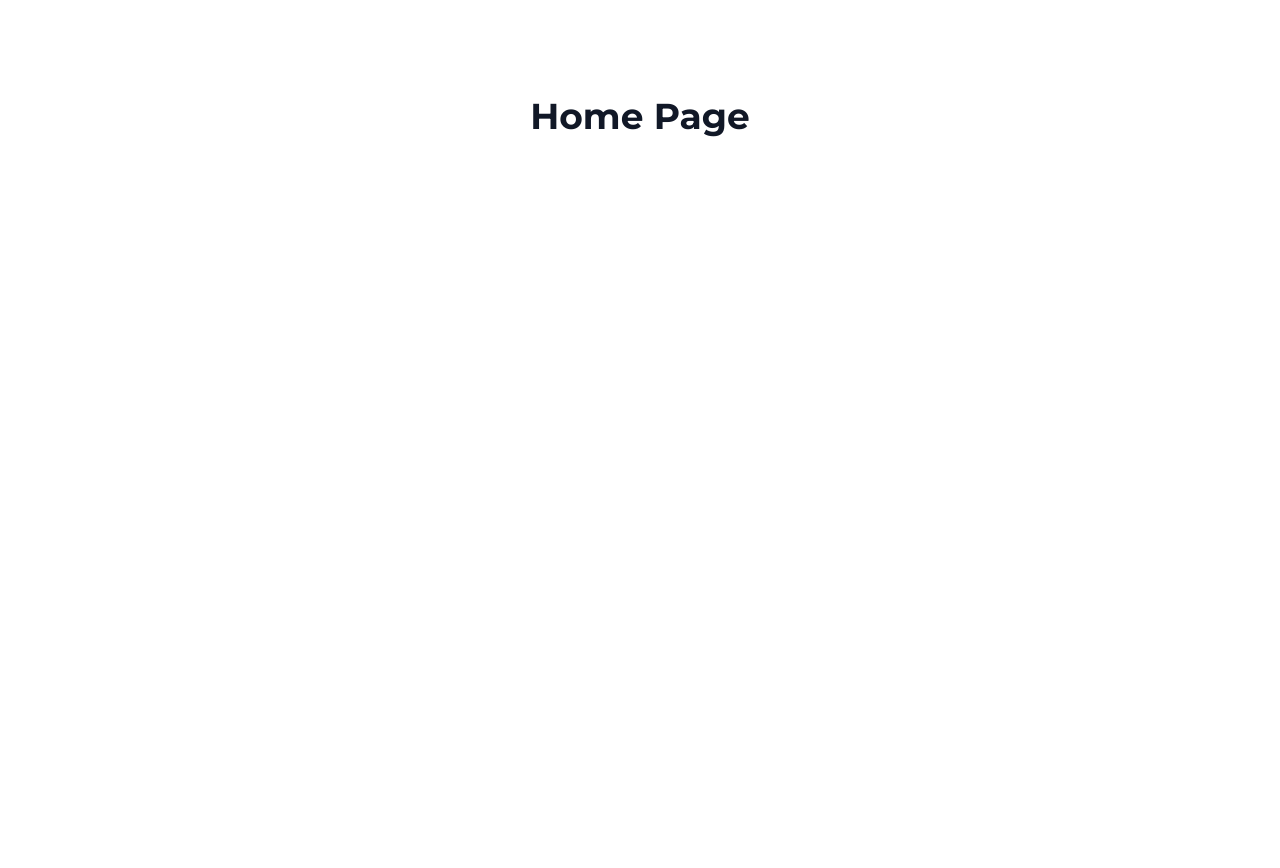
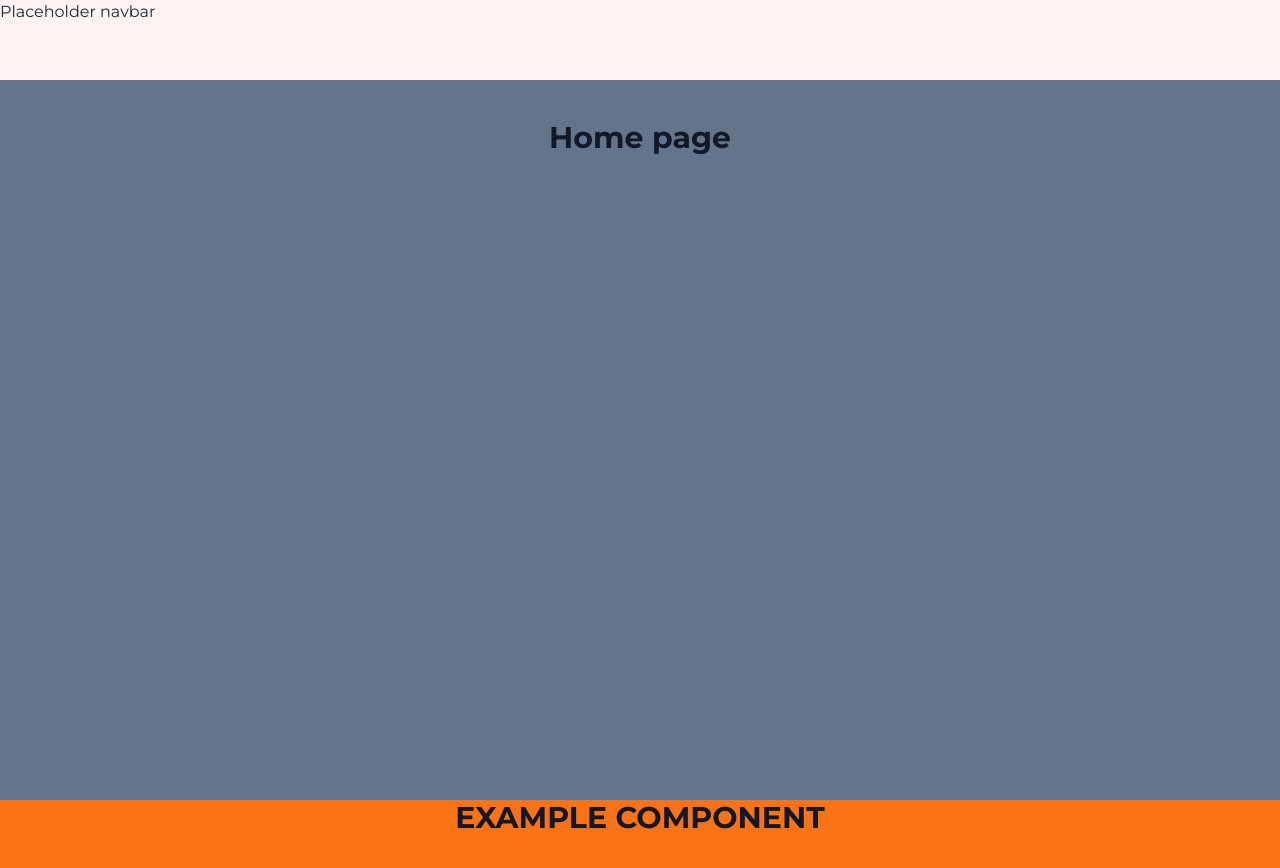
Before and after one commit to UoaWDCC/uads-member-app-v2, a React (Vite) app in the folder web/: page / in a window 1280 px wide. Shown: the top 868 px of the page. Before the commit the page ends 800 px from the top, so only its background shows below. Built offline with nearby package versions, Linux system fonts and the light colour scheme.

Commit message:
UADS-18 feat: add basic tailwind template

```diff
--- a/web/src/pages/Home.tsx
+++ b/web/src/pages/Home.tsx
@@ -1,10 +1,32 @@
 export default function Home() {
   return (
-    //Example tailwind
-    <div className="container px-4 pt-24 mx-auto content-center">
-      <h1 className=" text-center text-3xl font-bold text-gray-900 sm:text-4xl dark:text-white">
-        Home Page
+    <>
+      <Landing>
+        <p className="h-20 w-full bg-red-50">Placeholder navbar</p>
+      </Landing>
+
+      <ExampleComponent />
+    </>
+  );
+}
+
+function Landing({ children }: { children: JSX.Element }) {
+  return (
+    <div className="flex flex-col h-screen bg-slate-500 items-center gap-10">
+      {children}
+      <h1 className=" text-center text-3xl font-bold text-gray-900">
+        Home page
       </h1>
     </div>
   );
 }
+
+function ExampleComponent() {
+  return (
+    <div className="w-screen h-80 bg-orange-500">
+      <h1 className=" text-center text-3xl font-bold text-gray-900">
+        EXAMPLE COMPONENT
+      </h1>
+    </div>
+  );
+}
```
